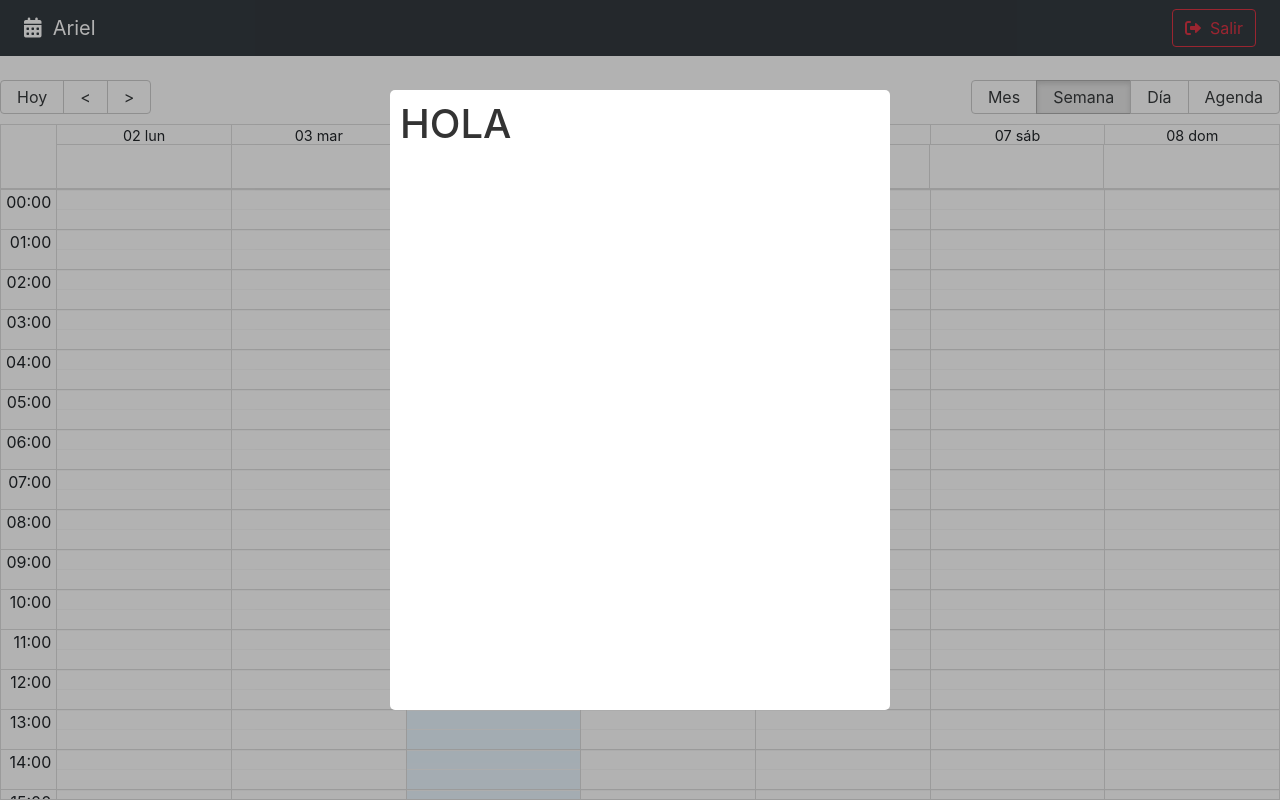
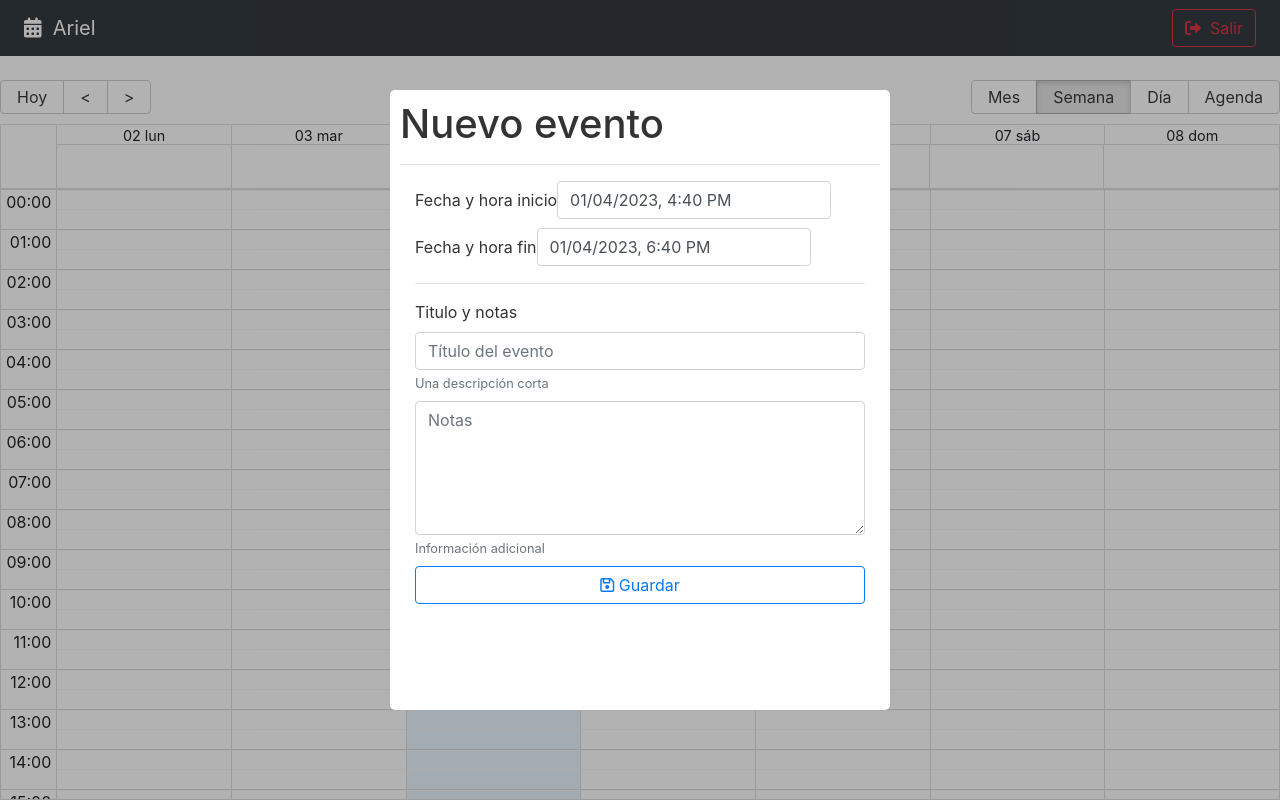
Before and after one commit to arieladasme/calendar, a React (Vite) app: page / in a window 1280 px wide. Built offline with nearby package versions, Linux system fonts and the light colour scheme.

Commit message:
adding react-datepicker

```diff
--- a/package.json
+++ b/package.json
@@ -12,6 +12,7 @@
     "date-fns": "^2.29.3",
     "react": "^18.2.0",
     "react-big-calendar": "^1.5.2",
+    "react-datepicker": "^4.8.0",
     "react-dom": "^18.2.0",
     "react-modal": "^3.16.1",
     "react-router-dom": "6"
--- a/src/calendar/components/CalendarModal.jsx
+++ b/src/calendar/components/CalendarModal.jsx
@@ -1,5 +1,8 @@
 import { useState } from 'react'
+import { addHours } from 'date-fns'
 import Modal from 'react-modal'
+import DatePicker from 'react-datepicker'
+import 'react-datepicker/dist/react-datepicker.css'
 
 const customStyles = {
   content: {
@@ -16,6 +19,21 @@
 
 export const CalendarModal = () => {
   const [isOpen, setIsOpen] = useState(true)
+  const [formValues, setFormValues] = useState({
+    title: '',
+    notes: '',
+    start: new Date(),
+    end: addHours(new Date(), 2),
+  })
+
+  const onInputChanged = ({ target }) => {
+    setFormValues({ ...formValues, [target.name]: target.value })
+  }
+
+  const onDateChanged = (event, changing) => {
+    console.log({ event, changing })
+    setFormValues({ ...formValues, [changing]: event })
+  }
 
   const onCloseModal = () => {
     setIsOpen(false)
@@ -30,7 +48,67 @@
       onRequestClose={onCloseModal}
       style={customStyles}
     >
-      <h1>HOLA</h1>
+      <h1> Nuevo evento </h1>
+      <hr />
+      <form className="container">
+        <div className="form-group mb-2">
+          <label>Fecha y hora inicio</label>
+          <DatePicker
+            className="form-control"
+            selected={formValues.start}
+            onChange={event => onDateChanged(event, 'start')}
+            dateFormat="Pp"
+          />
+        </div>
+
+        <div className="form-group mb-2">
+          <label>Fecha y hora fin</label>
+          <DatePicker
+            className="form-control"
+            selected={formValues.end}
+            onChange={event => onDateChanged(event, 'end')}
+            dateFormat="Pp"
+            minDate={formValues.start}
+          />
+        </div>
+
+        <hr />
+        <div className="form-group mb-2">
+          <label>Titulo y notas</label>
+          <input
+            type="text"
+            className="form-control"
+            placeholder="Título del evento"
+            name="title"
+            autoComplete="off"
+            value={formValues.title}
+            onChange={onInputChanged}
+          />
+          <small id="emailHelp" className="form-text text-muted">
+            Una descripción corta
+          </small>
+        </div>
+
+        <div className="form-group mb-2">
+          <textarea
+            type="text"
+            className="form-control"
+            placeholder="Notas"
+            rows="5"
+            name="notes"
+            value={formValues.notes}
+            onChange={onInputChanged}
+          ></textarea>
+          <small id="emailHelp" className="form-text text-muted">
+            Información adicional
+          </small>
+        </div>
+
+        <button type="submit" className="btn btn-outline-primary btn-block">
+          <i className="far fa-save"></i>
+          <span> Guardar</span>
+        </button>
+      </form>
     </Modal>
   )
 }
```
Also changed, not shown: .pnp.cjs, 1 other file (tests, documents, lock files or other folders).
